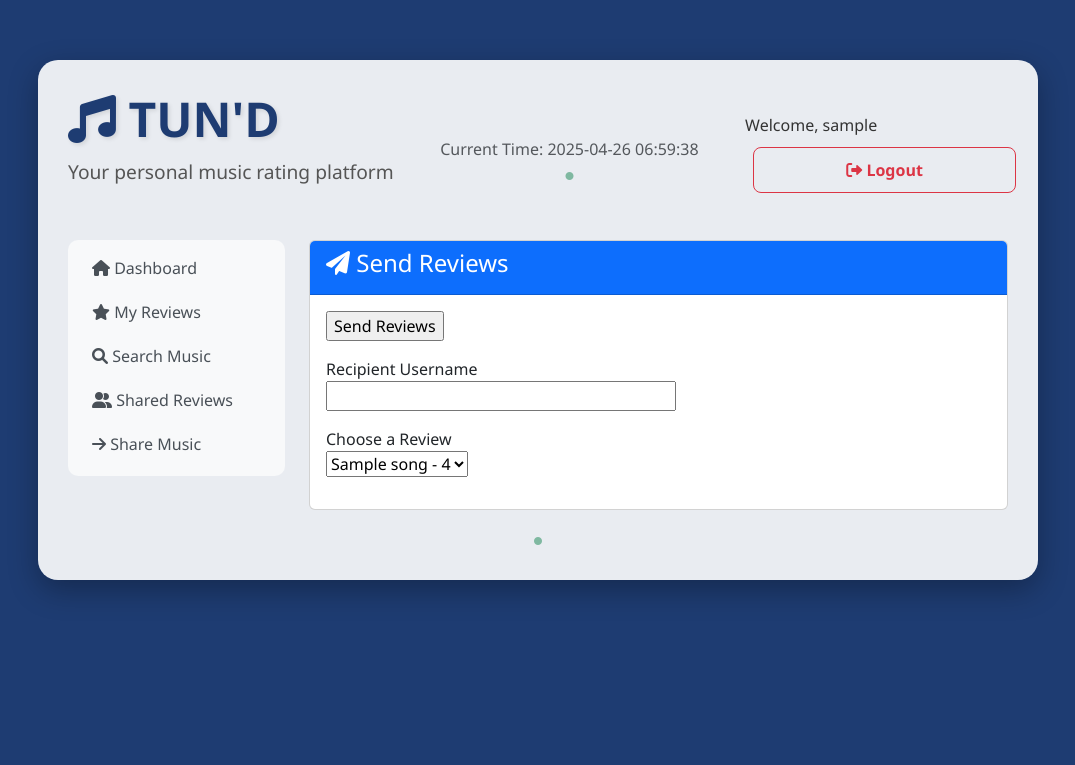
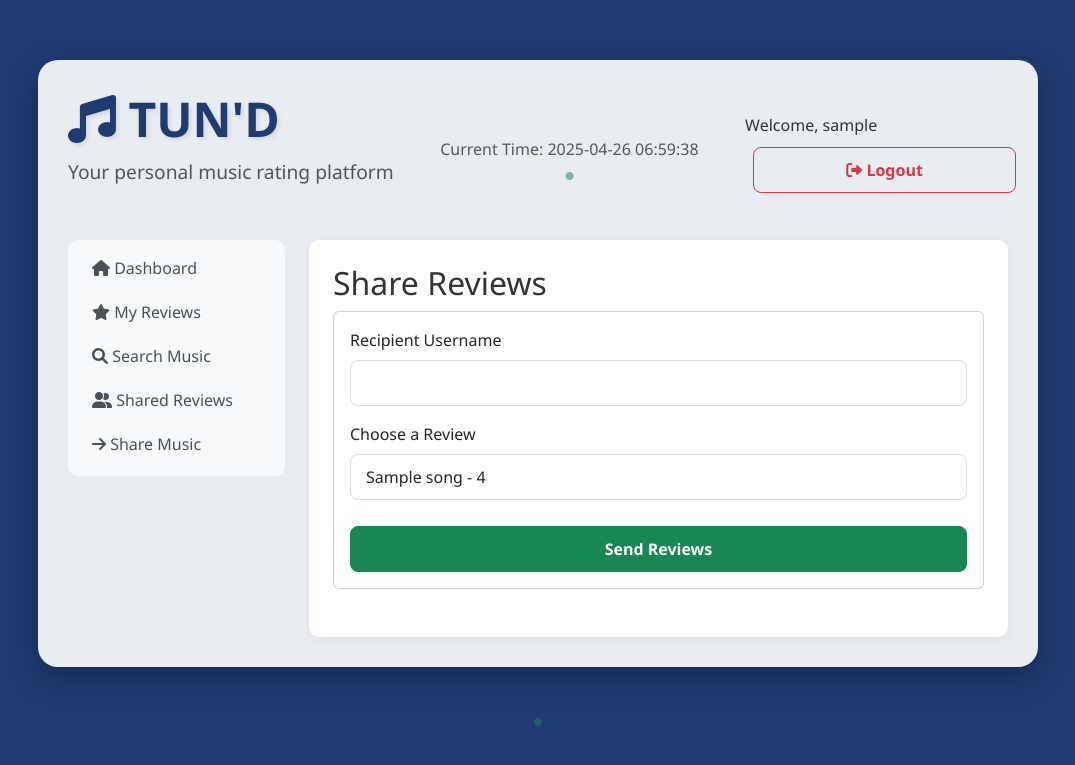
Before and after one commit to gaboogai/AgileWebDev, a Flask app: page /share in a window 1280 px wide. Shown: the top 765 px of the page, without its empty margins (102-1177 px from the left). Run offline with Flask 3, Linux system fonts and the light colour scheme; a user stored in the database is signed in; tables that the repository leaves empty hold one stand-in row (values such as "Sample post").

Commit message:
Consist format for share and shared_reviews

```diff
--- a/app/templates/share.html
+++ b/app/templates/share.html
@@ -1,19 +1,37 @@
 {% extends "base.html" %}
 {% block content %}
+<div class="content-area">
+  <h2>Share Reviews</h2>
 
-<div class="card"> <div class="card-header bg-primary text-white"> <h4><i class="fas fa-paper-plane"></i> Send Reviews</h4> </div> <div class="card-body">
-<form action="" method="POST">
-  {{ form.hidden_tag() }}
-  <p>
-      {{ form.submit() }}
-  </p>
-  <p>
-    {{ form.recipient_username.label }} <br>
-    {{ form.recipient_username(size=32) }}<br>
-  </p>
-  <p>
-      {{ form.review.label }}<br>
-      {{ form.review() }}
-  </p>
-</form>
+  <div class="card mb-4">
+    <div class="card-body">
+      <form action="" method="POST">
+        {{ form.hidden_tag() }}
+
+        <div class="mb-3">
+          {{ form.recipient_username.label(class="form-label") }}
+          {{ form.recipient_username(class="form-control") }}
+          {% for error in form.recipient_username.errors %}
+            <span class="text-danger">{{ error }}</span>
+          {% endfor %}
+        </div>
+
+        <div class="mb-3">
+          {{ form.review.label(class="form-label") }}
+          {{ form.review(class="form-control") }}
+          {% for error in form.review.errors %}
+            <span class="text-danger">{{ error }}</span>
+          {% endfor %}
+        </div>
+
+        {{ form.submit(class="btn btn-success") }}
+      </form>
+    </div>
+  </div>
+
+  <div class="row">
+    <div class="col-md-12">
+    </div>
+  </div>
+</div>
 {% endblock %}
--- a/app/templates/shared_reviews.html
+++ b/app/templates/shared_reviews.html
@@ -1,10 +1,8 @@
 {% extends "base.html" %}
 
 {% block content %}
-<div class="card">
-  <div class="card-header">
-    <h2><i class="fas fa-share-alt"></i> Reviews Shared With Me</h2>
-  </div>
+<div class="content-area">
+  <h2>Reviews Shared With Me</h2>
   <div class="card-body">
     {% if shared_reviews %}
       <div class="table-responsive">
```
